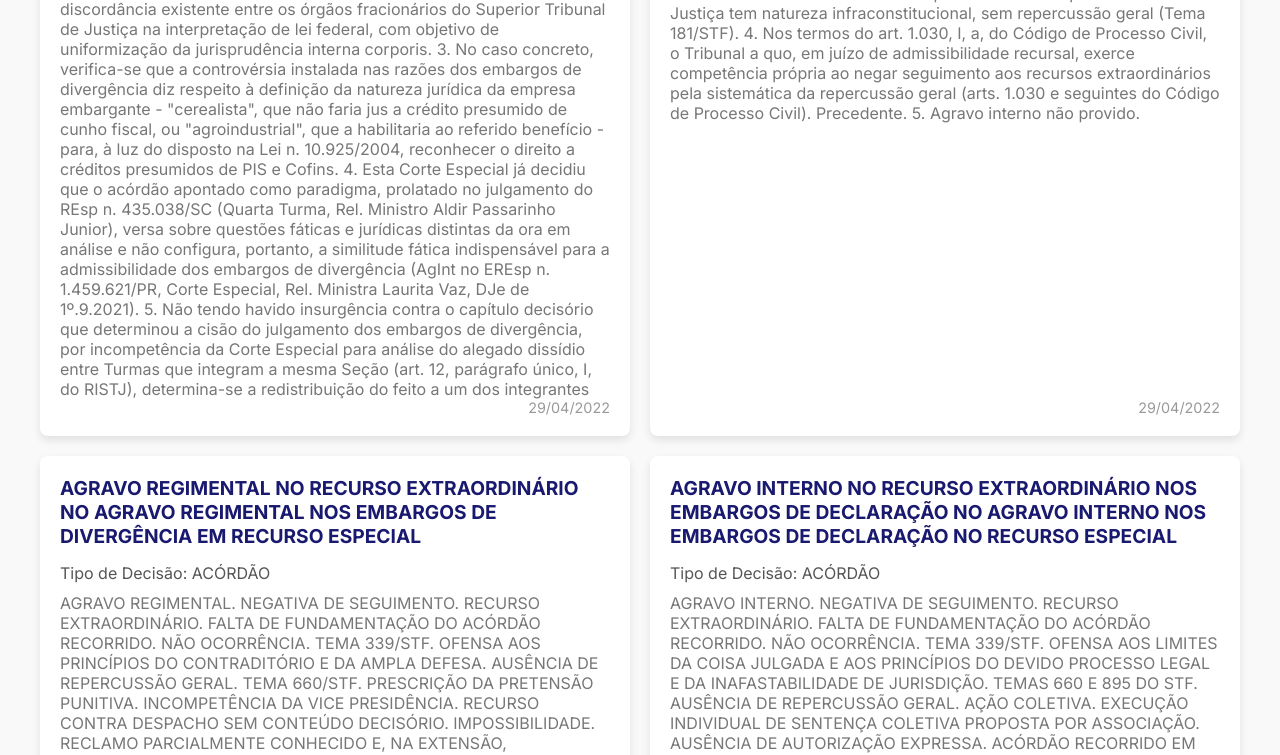
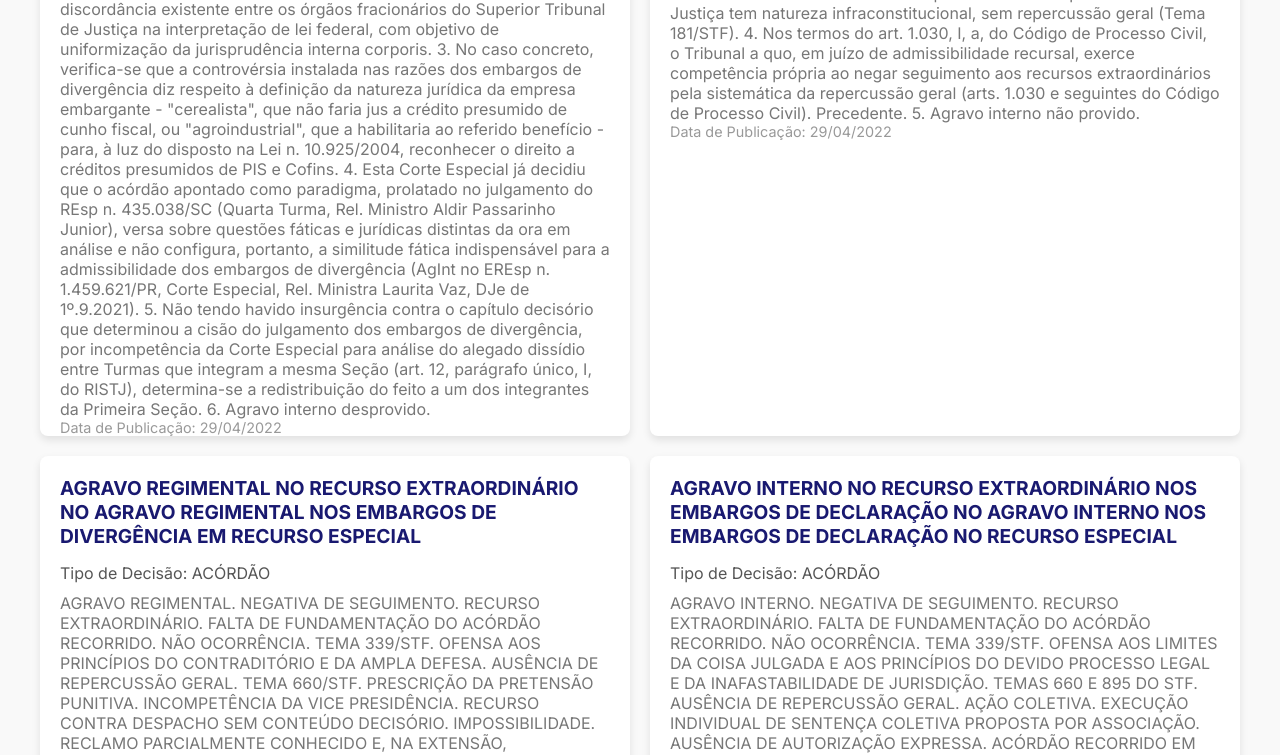
Before and after one commit to NicolasDevJS/tribunalinfo, a Next.js app: page /jurisprudencia in a window 1280 px wide. Shown: the part 840-1595 px from the top of the page. Built offline with nearby package versions, Linux system fonts and the light colour scheme.

Commit message:
jurisprundeicas

```diff
--- a/src/components/juris/Jurisprudencias.jsx
+++ b/src/components/juris/Jurisprudencias.jsx
@@ -4,6 +4,7 @@ import React, { useState } from "react";
 import styled from "styled-components";
 import Search from "./Search";
 import decisoesData from "@/data/decisoes";
+import Link from "next/link";
 
 const Container = styled.div`
   width: 100%;
@@ -110,8 +111,8 @@ const Jurisprudencias = ({ filters = {} }) => {
 
     const hoje = new Date();
     const dataMatch = decisao.dataPublicacao.match(/\d{2}\/\d{2}\/\d{4}/);
-      if (!dataMatch) return false; // Caso a data não exista ou esteja em um formato inesperado
-      const dataPublicacao = new Date(dataMatch[0].split('/').reverse().join('-'));
+    if (!dataMatch) return false;
+    const dataPublicacao = new Date(dataMatch[0].split("/").reverse().join("-"));
 
     if (datas === "Último mês") {
       const umMesAtras = new Date();
@@ -158,10 +159,15 @@ const Jurisprudencias = ({ filters = {} }) => {
       <Grid>
         {filteredDecisoes.map((decisao) => (
           <DecisaoCard key={decisao.id}>
+            <Link href={`/jurisprudencia/pesquisa/${decisao.id}`} legacyBehavior>
+  <a>
     <Titulo>{decisao.descricaoClasse}</Titulo>
     <Categoria>Tipo de Decisão: {decisao.tipoDeDecisao}</Categoria>
     <Descricao>{decisao.ementa}</Descricao>
-              <Data>{decisao.dataPublicacao.split("DATA:")[1]}</Data>
+    <Data>Data de Publicação: {decisao.dataPublicacao.split("DATA:")[1]}</Data>
+  </a>
+</Link>
+
           </DecisaoCard>
         ))}
       </Grid>
```
Also changed, not shown: src/app/jurisprudencia/pesquisa/[Id]/page.jsx (+0 -22 lines). Lines whose indentation alone changed are shown as unchanged.
